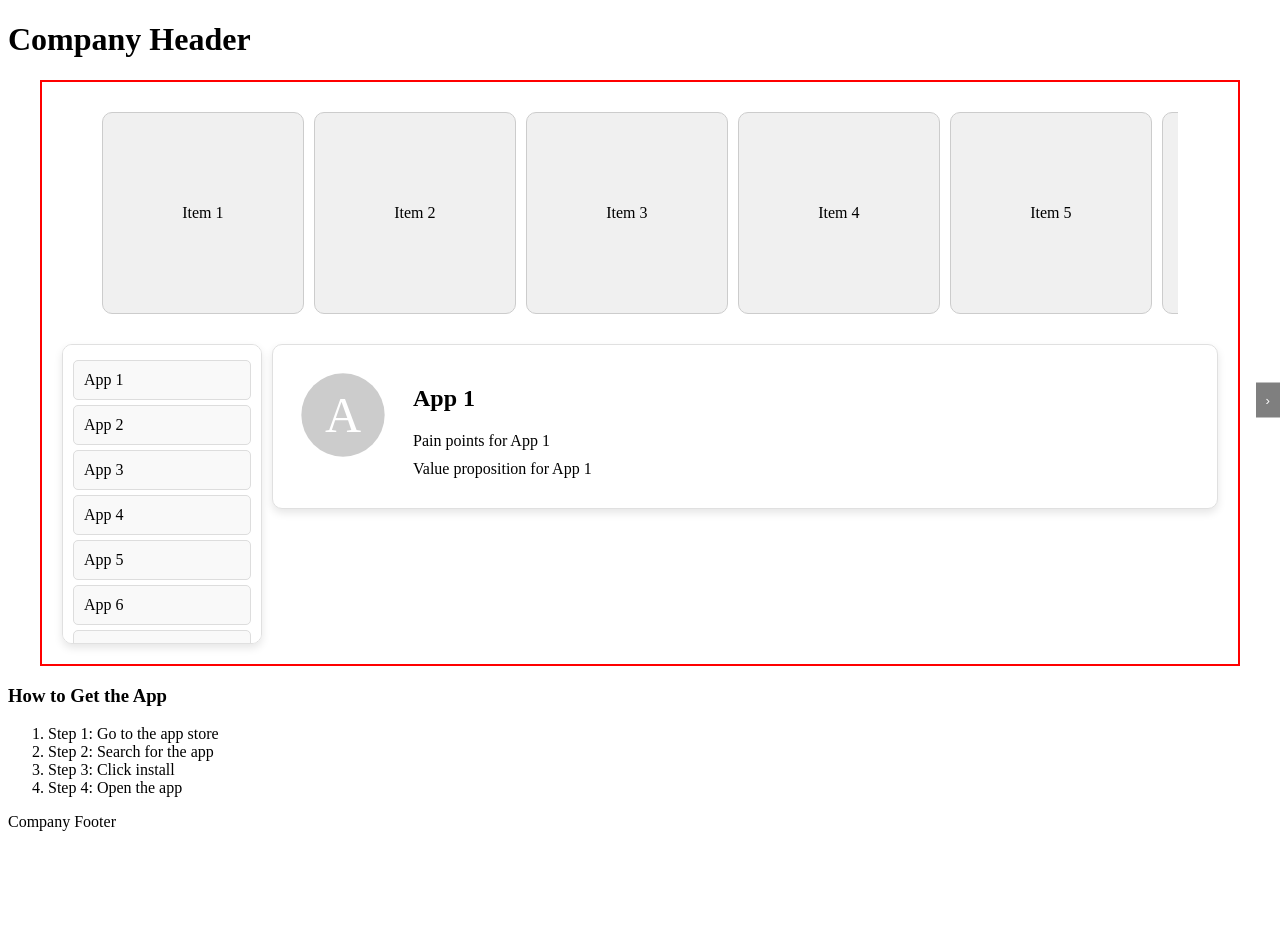
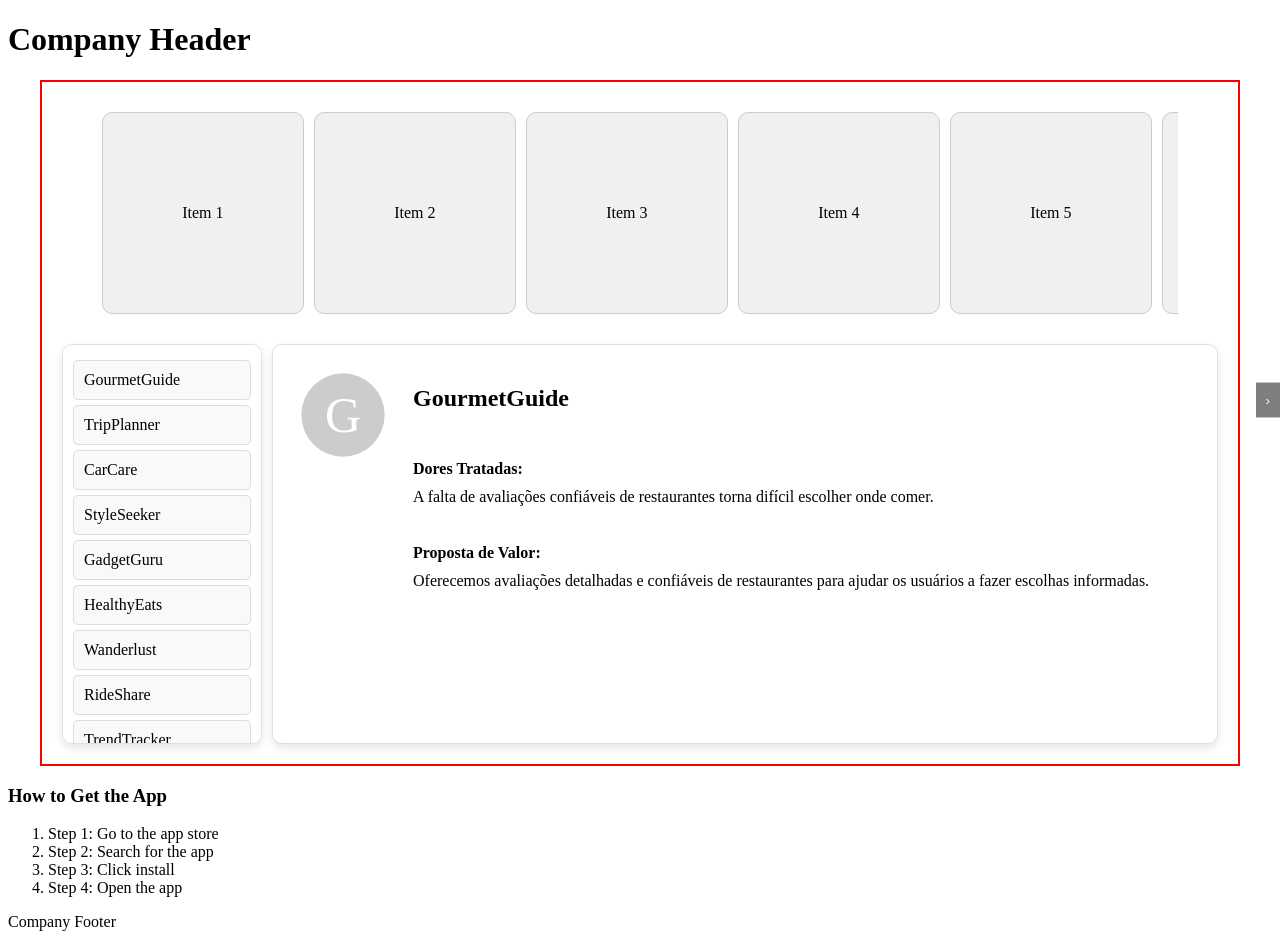
Before and after one commit to brunojet/showcase, an Angular app: page / in a window 1280 px wide. Before the commit the page ends 847 px from the top, so only its background shows below. Built offline with nearby package versions, Linux system fonts and the light colour scheme.

Commit message:
preparing to callback support.

```diff
--- a/angular.json
+++ b/angular.json
@@ -24,6 +24,11 @@
               {
                 "glob": "**/*",
                 "input": "public"
+              },
+              {
+                "glob": "**/*",
+                "input": "src/assets",
+                "output": "/assets"
               }
             ],
             "styles": [
--- a/src/app/app-details/app-details.component.css
+++ b/src/app/app-details/app-details.component.css
@@ -5,12 +5,14 @@
     background-color: #ffffff;
     box-shadow: 0 4px 8px rgba(0, 0, 0, 0.1);
     width: 100%; /* Garante que os detalhes ocupem toda a largura disponível */
+    height: 100%;
     box-sizing: border-box;
 }
 
 .app-header {
     display: flex;
     align-items: flex-start;
+    height: 100%; /* Ajuste conforme necessário */
 }
 
 .app-icon {
--- a/src/app/app-details/app-details.component.html
+++ b/src/app/app-details/app-details.component.html
@@ -6,8 +6,12 @@
         </svg>
         <div class="app-info">
             <h2>{{ selectedApp.name }}</h2>
-            <p class="app-pain-points">{{ appDetails.painPoints }}</p>
-            <p class="app-value-proposition">{{ appDetails.valueProposition }}</p>
+            <br>
+            <p class="app-pain-points"><strong>Dores Tratadas:</strong></p>
+            <p class="app-pain-points">{{ selectedApp.painPoints }}</p>
+            <br>
+            <p class="app-value-proposition"><strong>Proposta de Valor:</strong></p>
+            <p class="app-value-proposition">{{ selectedApp.valueProposition }}</p>
         </div>
     </div>
 </div>
--- a/src/app/app-details/app-details.component.ts
+++ b/src/app/app-details/app-details.component.ts
@@ -2,6 +2,7 @@ import { Component, Input } from '@angular/core';
 import { CommonModule } from '@angular/common';
 
 interface AppDetails {
+  name: String;
   painPoints: string;
   valueProposition: string;
 }
@@ -11,63 +12,24 @@ interface AppDetails {
   standalone: true,
   templateUrl: './app-details.component.html',
   styleUrls: ['./app-details.component.css'],
-  imports: [CommonModule]
+  imports: [CommonModule],
 })
 export class AppDetailsComponent {
-  @Input() selectedApp: { name: string } | null = null;
+  private defaultDetails: AppDetails = {
+    name: '',
+    painPoints: '',
+    valueProposition: '',
+  };
+  private _selectedApp: AppDetails = this.defaultDetails;
 
-  appsDetails: { [key: string]: AppDetails } = {
-    'App 1': {
-      painPoints: 'Pain points for App 1',
-      valueProposition: 'Value proposition for App 1'
-    },
-    'App 2': {
-      painPoints: 'Pain points for App 2',
-      valueProposition: 'Value proposition for App 2'
-    },
-    'App 3': {
-      painPoints: 'Pain points for App 3',
-      valueProposition: 'Value proposition for App 3'
-    },
-    'App 4': {
-      painPoints: 'Pain points for App 4',
-      valueProposition: 'Value proposition for App 4'
-    },
-    'App 5': {
-      painPoints: 'Pain points for App 5',
-      valueProposition: 'Value proposition for App 5'
-    },
-    'App 6': {
-      painPoints: 'Pain points for App 6',
-      valueProposition: 'Value proposition for App 6'
-    },
-    'App 7': {
-      painPoints: 'Pain points for App 7',
-      valueProposition: 'Value proposition for App 7'
-    },
-    'App 8': {
-      painPoints: 'Pain points for App 8',
-      valueProposition: 'Value proposition for App 8'
-    },
-    'App 9': {
-      painPoints: 'Pain points for App 9',
-      valueProposition: 'Value proposition for App 9'
-    },
-    'App 10': {
-      painPoints: 'Pain points for App 10',
-      valueProposition: 'Value proposition for App 10'
-    },
-    'App 11': {
-      painPoints: 'Pain points for App 11',
-      valueProposition: 'Value proposition for App 11'
-    },
-    'App 12': {
-      painPoints: 'Pain points for App 12',
-      valueProposition: 'Value proposition for App 12'
+  @Input()
+  set selectedApp(value: AppDetails) {
+    if (value && value.name !== this._selectedApp?.name) {
+      this._selectedApp = value;
     }
-  };
+  }
 
-  get appDetails(): AppDetails {
-    return this.selectedApp ? this.appsDetails[this.selectedApp.name] || { painPoints: '', valueProposition: '' } : { painPoints: '', valueProposition: '' };
+  get selectedApp(): AppDetails {
+    return this._selectedApp;
   }
 }
--- a/src/app/app-list/app-list.component.css
+++ b/src/app/app-list/app-list.component.css
@@ -1,5 +1,5 @@
 .app-list {
-    max-height: 300px; /* Ajuste conforme necessário */
+    height: 100%; /* Ajuste conforme necessário */
     overflow-y: auto;
     overflow-x: hidden; /* Remove a barra de rolagem horizontal */
     border: 1px solid #e0e0e0;
--- a/src/app/app-list/app-list.component.ts
+++ b/src/app/app-list/app-list.component.ts
@@ -6,24 +6,27 @@ import { CommonModule } from '@angular/common';
   standalone: true,
   templateUrl: './app-list.component.html',
   styleUrls: ['./app-list.component.css'],
-  imports: [CommonModule]
+  imports: [CommonModule],
 })
 export class AppListComponent implements OnInit {
   @Output() appSelected = new EventEmitter<any>();
 
   apps = [
-    { name: 'App 1' },
-    { name: 'App 2' },
-    { name: 'App 3' },
-    { name: 'App 4' },
-    { name: 'App 5' },
-    { name: 'App 6' },
-    { name: 'App 7' },
-    { name: 'App 8' },
-    { name: 'App 9' },
-    { name: 'App 10' },
-    { name: 'App 11' },
-    { name: 'App 12' }
+    { name: 'GourmetGuide', category: 'Alimentação' },
+    { name: 'TripPlanner', category: 'Turismo' },
+    { name: 'CarCare', category: 'Veículos' },
+    { name: 'StyleSeeker', category: 'Vestuário' },
+    { name: 'GadgetGuru', category: 'Tecnologia' },
+    { name: 'HealthyEats', category: 'Alimentação' },
+    { name: 'Wanderlust', category: 'Turismo' },
+    { name: 'RideShare', category: 'Veículos' },
+    { name: 'TrendTracker', category: 'Vestuário' },
+    { name: 'SmartHome', category: 'Tecnologia' },
+    { name: 'FitnessFreak', category: 'Saúde' },
+    { name: 'PetPal', category: 'Animais' },
+    { name: 'EduMaster', category: 'Educação' },
+    { name: 'FinanceFriend', category: 'Finanças' },
+    { name: 'EventExpert', category: 'Eventos' },
   ];
 
   ngOnInit() {
--- a/src/app/app.component.css
+++ b/src/app/app.component.css
@@ -20,11 +20,13 @@
 
 .app-list-container {
     width: 200px; /* Tamanho fixo de 200 pixels */
+    max-height: 400px;
     flex-shrink: 0; /* Garante que a lista não encolha */
 }
 
 .app-details-container {
     flex: 1; /* Consome o espaço restante */
     margin-left: 10px; /* Espaçamento entre a lista e os detalhes */
+    max-height: 400px;
     box-sizing: border-box;
 }
--- a/src/app/app.component.ts
+++ b/src/app/app.component.ts
@@ -5,7 +5,6 @@ import { CarouselComponent } from './carousel/carousel.component';
 import { AppListComponent } from './app-list/app-list.component';
 import { AppDetailsComponent } from './app-details/app-details.component';
 import { AppStepsComponent } from './app-steps/app-steps.component';
-
 
 @Component({
   selector: 'app-root',
@@ -16,17 +15,37 @@ import { AppStepsComponent } from './app-steps/app-steps.component';
     CarouselComponent,
     AppListComponent,
     AppDetailsComponent,
-    AppStepsComponent
+    AppStepsComponent,
   ],
   templateUrl: './app.component.html',
-  styleUrl: './app.component.css'
+  styleUrl: './app.component.css',
 })
 export class AppComponent {
   title = 'showcase';
   selectedApp: any;
 
-  onAppSelected(app: any) {
-    this.selectedApp = app;
+  handleAppDetailsRequest(app: any): void {
+    const appName = app?.name;
+    fetch('assets/app-details-testdata.json')
+      .then((response) => {
+        if (!response.ok) {
+          throw new Error('Network response was not ok');
+        }
+        return response.json();
+      })
+      .then((data) => {
+        const appDetails = data[appName];
+        if (appDetails) {
+          const selectedApp = { ...app, ...appDetails };
+          this.selectedApp = selectedApp;
+        }
+      })
+      .catch((error) => {
+        console.error('Error fetching app details:', error);
+      });
   }
 
+  onAppSelected(app: any) {
+    this.handleAppDetailsRequest(app);
+  }
 }
--- /dev/null
+++ b/src/assets/app-details-testdata.json
@@ -0,0 +1,77 @@
+{
+  "GourmetGuide": {
+    "category": "Alimentação",
+    "painPoints": "A falta de avaliações confiáveis de restaurantes torna difícil escolher onde comer.",
+    "valueProposition": "Oferecemos avaliações detalhadas e confiáveis de restaurantes para ajudar os usuários a fazer escolhas informadas."
+  },
+  "TripPlanner": {
+    "category": "Turismo",
+    "painPoints": "Planejar itinerários de viagem é complicado e demorado.",
+    "valueProposition": "Fornecemos ferramentas de planejamento de itinerários que simplificam o processo e economizam tempo."
+  },
+  "CarCare": {
+    "category": "Veículos",
+    "painPoints": "Manter um registro de manutenção do veículo é difícil e confuso.",
+    "valueProposition": "Oferecemos um sistema de registro de manutenção fácil de usar que ajuda os usuários a manter seus veículos em bom estado."
+  },
+  "StyleSeeker": {
+    "category": "Vestuário",
+    "painPoints": "Encontrar roupas de marcas específicas pode ser difícil.",
+    "valueProposition": "Oferecemos uma plataforma que facilita a busca por roupas de marcas específicas."
+  },
+  "GadgetGuru": {
+    "category": "Tecnologia",
+    "painPoints": "A falta de informações sobre novos lançamentos de produtos eletrônicos.",
+    "valueProposition": "Fornecemos atualizações e informações detalhadas sobre novos lançamentos de produtos eletrônicos."
+  },
+  "HealthyEats": {
+    "category": "Alimentação",
+    "painPoints": "Dificuldade em encontrar opções de alimentação saudável e equilibrada.",
+    "valueProposition": "Oferecemos recomendações de restaurantes e receitas focadas em alimentação saudável e equilibrada."
+  },
+  "Wanderlust": {
+    "category": "Turismo",
+    "painPoints": "Falta de informações sobre atividades e atrações locais.",
+    "valueProposition": "Fornecemos guias detalhados sobre atividades e atrações locais para enriquecer a experiência de viagem."
+  },
+  "RideShare": {
+    "category": "Veículos",
+    "painPoints": "Dificuldade em encontrar opções de carona confiáveis e seguras.",
+    "valueProposition": "Conectamos usuários a opções de carona confiáveis e seguras, facilitando o compartilhamento de viagens."
+  },
+  "TrendTracker": {
+    "category": "Vestuário",
+    "painPoints": "Manter-se atualizado com as últimas tendências de moda pode ser desafiador.",
+    "valueProposition": "Oferecemos atualizações e recomendações sobre as últimas tendências de moda."
+  },
+  "SmartHome": {
+    "category": "Tecnologia",
+    "painPoints": "Dificuldade em integrar e controlar dispositivos domésticos inteligentes.",
+    "valueProposition": "Fornecemos uma plataforma que facilita a integração e o controle de dispositivos domésticos inteligentes."
+  },
+  "FitnessFreak": {
+    "category": "Saúde",
+    "painPoints": "Dificuldade em encontrar rotinas de exercícios personalizadas.",
+    "valueProposition": "Oferecemos planos de exercícios personalizados para ajudar os usuários a atingir seus objetivos de fitness."
+  },
+  "PetPal": {
+    "category": "Animais de Estimação",
+    "painPoints": "Encontrar serviços confiáveis para animais de estimação pode ser complicado.",
+    "valueProposition": "Conectamos usuários a serviços confiáveis para animais de estimação, como veterinários e cuidadores."
+  },
+  "EduMaster": {
+    "category": "Educação",
+    "painPoints": "Acesso limitado a recursos educacionais de qualidade.",
+    "valueProposition": "Fornecemos uma plataforma com recursos educacionais de alta qualidade para estudantes de todas as idades."
+  },
+  "FinanceFriend": {
+    "category": "Finanças",
+    "painPoints": "Gerenciar finanças pessoais pode ser confuso e estressante.",
+    "valueProposition": "Oferecemos ferramentas e conselhos para ajudar os usuários a gerenciar suas finanças pessoais de forma eficaz."
+  },
+  "EventExpert": {
+    "category": "Eventos",
+    "painPoints": "Organizar eventos pode ser complexo e demorado.",
+    "valueProposition": "Fornecemos ferramentas e serviços para ajudar na organização e gestão de eventos de forma eficiente."
+  }
+}
```
Also changed, not shown: 1 other file (tests, documents, lock files or other folders).
